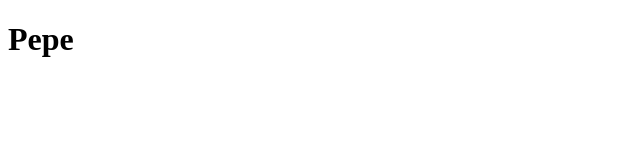
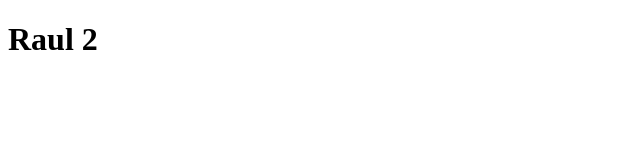
Before and after one commit to Ivan-Molina7/pruebas-git, a plain HTML site: page index.html in a window 1280 px wide. Shown: the full height of the page, 0-640 px from the left. Drawn offline with Linux system fonts and the light colour scheme.

Commit message:
Agregue titulo raul 2 en index

```diff
--- a/index.html
+++ b/index.html
@@ -6,6 +6,6 @@
     <title>Document</title>
 </head>
 <body>
-    <h1>Pepe</h1>
+    <h1>Raul 2</h1>
 </body>
 </html>
```
